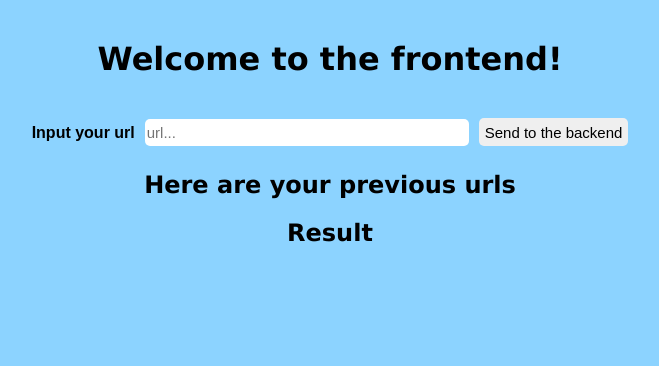
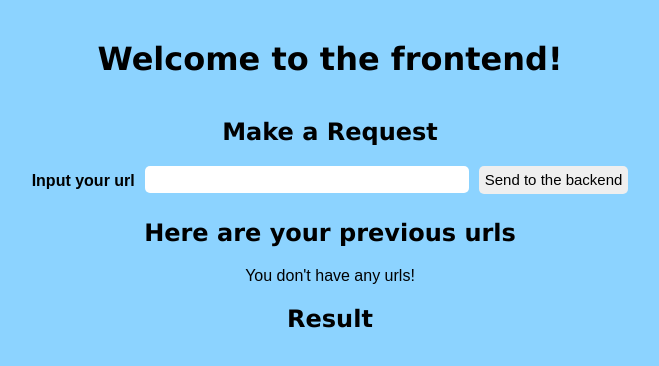
Before and after one commit to wlcreate/nate-challenge, a React (Create React App) app in the folder frontend/: page / in a window 1280 px wide. Shown: the top 366 px of the page, without its empty margins (310-969 px from the left). Built offline with nearby package versions, Linux system fonts and the light colour scheme.

Commit message:
removes console.logs, updates UserHistory test and copy

```diff
--- a/frontend/src/App.js
+++ b/frontend/src/App.js
@@ -31,7 +31,6 @@ const App = () => {
     })
     .then(response => response.json())
     .then(res => {
-      console.log(res)
       setUrl("")
       addUrl(url)
       setResult(res)
@@ -42,12 +41,14 @@ const App = () => {
     <div>
       <h1>Welcome to the frontend!</h1>
       <form onSubmit={handleSubmit}>
-        <label>Input your url</label>
+        <h2>Make a Request</h2>
+        <label htmlFor="url">Input your url</label>
         <input
           type="text"
           onChange={handleChange}
           value={url}
-          placeholder="url..."
+          placeholder=""
+          required
         />
         <input type="submit" value="Send to the backend" />
       </form>
--- a/frontend/src/Components/Result/ResultRow.js
+++ b/frontend/src/Components/Result/ResultRow.js
@@ -2,8 +2,7 @@ import { PureComponent, React } from "react";
 
 class ResultRow extends PureComponent {
     render () {
-        const row = this.props.data[this.props.index];
-        // console.log("this.props.data[this.props.index]:", this.props.data[this.props.index])
+        const row = this.props.data[this.props.index]
 
         return (
             <div style={this.props.style}>
--- a/frontend/src/Components/UserHistory/UserHistory.js
+++ b/frontend/src/Components/UserHistory/UserHistory.js
@@ -8,11 +8,17 @@ const UserHistory = (props) => {
     return (
         <div>
             <h2>Here are your previous urls</h2>
-            <ul>
-                {urlsArray && urlsArray.map((url, index) => {
-                    return <li key={index}>{url}</li>
-                })}
-            </ul>
+            {
+                urlsArray.length === 0
+                ?
+                <p>You don't have any urls!</p>
+                :
+                <ul>
+                    {urlsArray && urlsArray.map((url, index) => {
+                        return <li key={index}>{url}</li>
+                    })}
+                </ul>
+            }
       </div>
     )
 }
```
Also changed, not shown: 2 other files (tests, documents, lock files or other folders).
